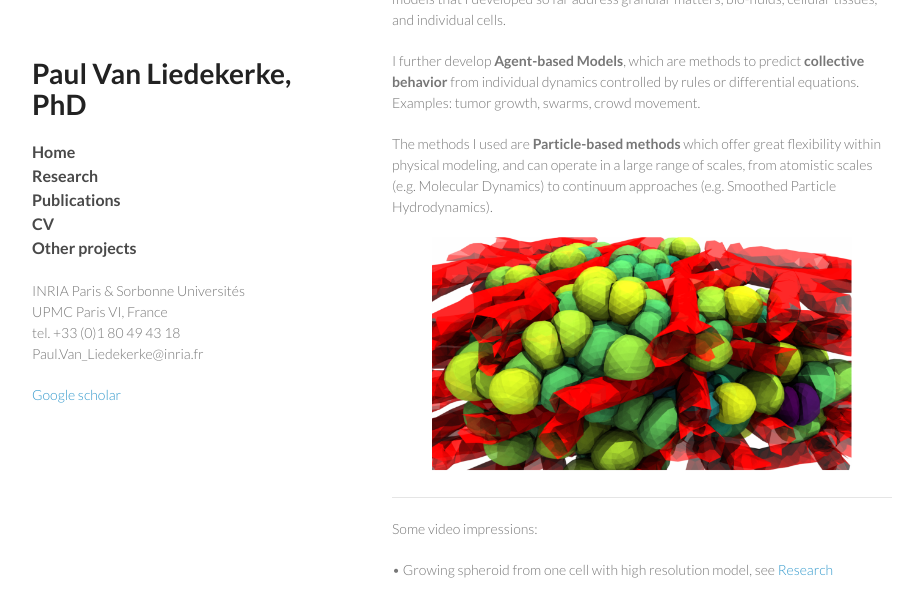
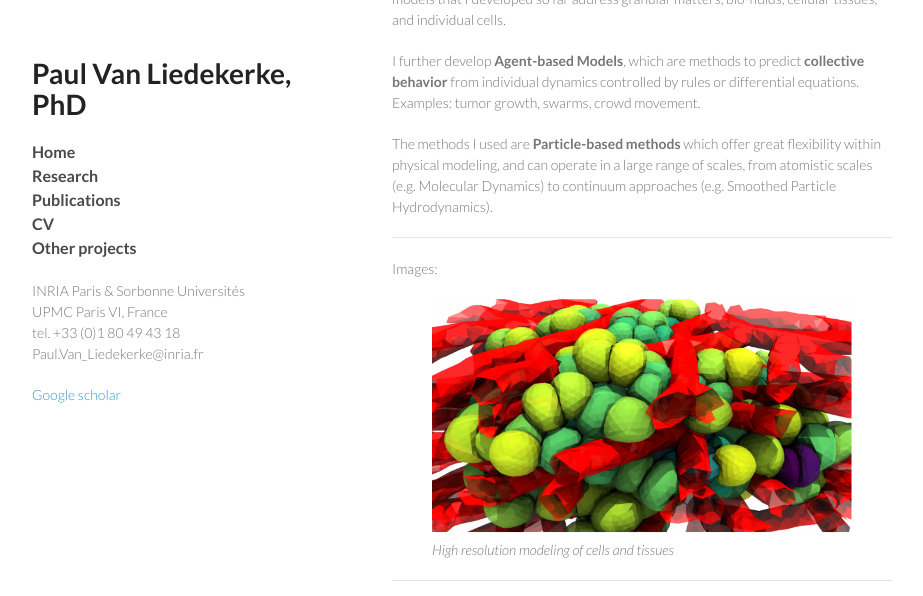
Before and after one commit to paulvanliedekerke/wittgenstein, a Jekyll site: the page index.html, which Jekyll copies as it is, in a window 1280 px wide and 900 px high, scrolled down 449 px, cut to the strip 0-596 px from the top of the window. Shown: the whole strip, without its empty margins (178-1101 px from the left). Built offline with Jekyll 4.4.1, drawn with Linux system fonts in a browser that asks for light colours; Markdown is read by kramdown in place of the engine named in the settings.

Commit message:
Update index.html

```diff
--- a/index.html
+++ b/index.html
@@ -67,11 +67,14 @@
 	The methods I used are <b>Particle-based methods</b> which offer great flexibility within physical modeling, and can operate in a large range of scales, from atomistic scales (e.g. Molecular Dynamics) to continuum approaches (e.g. Smoothed Particle Hydrodynamics).
 </p>
 
-
+<hr>
+<p>
+	Images:
+</p>
 
 <figure>
 <img src="pics/DCM_liver.png" alt="" width="430">
-<figcaption> <I></I> </figcaption>
+<figcaption> <I>High resolution modeling of cells  and tissues</I> </figcaption>
 </figure>
 
 <p></p>
```
